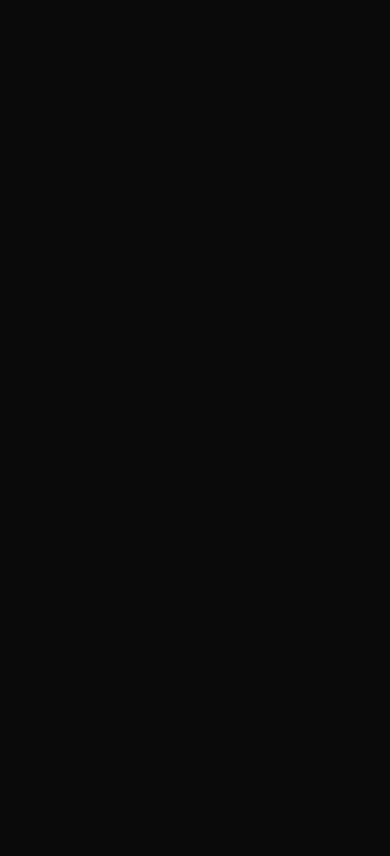
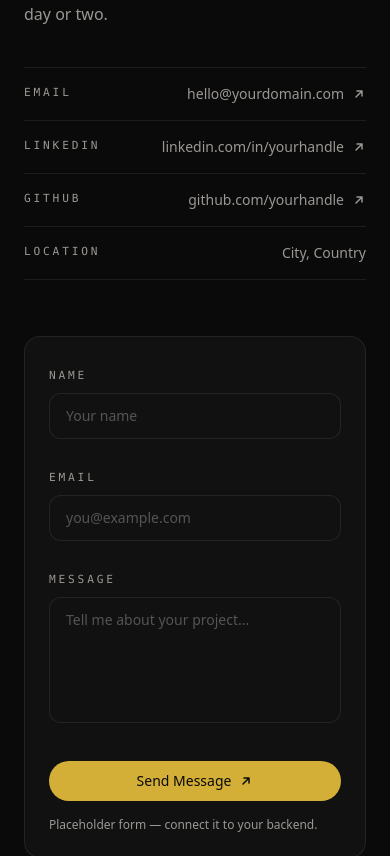
Before and after one commit to D3FAU1T200/portfolio, a React (Vite) app: page / in a window 390 px wide. Shown: the part 8603-9459 px from the top of the page. Before the commit the page ends 8378 px from the top, so only its background shows below. Built offline with nearby package versions, Linux system fonts and the light colour scheme.

Commit message:
contacts section added

```diff
--- a/src/components/sections/Contact.jsx
+++ b/src/components/sections/Contact.jsx
@@ -1,3 +1,217 @@
+import { motion, useReducedMotion } from 'framer-motion'
+import { profile } from '../../data/profile'
+import { Button } from '../ui/Button'
+
+const ease = [0.16, 1, 0.3, 1]
+
+const container = {
+  hidden: {},
+  show: { transition: { staggerChildren: 0.09, delayChildren: 0.05 } },
+}
+
+const item = {
+  hidden: { opacity: 0, y: 20 },
+  show: { opacity: 1, y: 0, transition: { duration: 0.7, ease } },
+}
+
+const field =
+  'mt-2 w-full rounded-xl border border-line bg-surface px-4 py-3 text-sm text-ink transition-colors duration-200 placeholder:text-ink-dim/50 focus:border-accent/60 focus:outline-none focus-visible:ring-2 focus-visible:ring-accent/40'
+
+const label =
+  'font-mono text-[0.7rem] tracking-[0.25em] text-ink-dim uppercase'
+
+function ArrowUpRight() {
+  return (
+    <svg
+      width="14"
+      height="14"
+      viewBox="0 0 14 14"
+      fill="none"
+      aria-hidden="true"
+    >
+      <path
+        d="M4 10L10 4M10 4H5M10 4v5"
+        stroke="currentColor"
+        strokeWidth="1.5"
+        strokeLinecap="round"
+        strokeLinejoin="round"
+      />
+    </svg>
+  )
+}
+
+function stripProtocol(url) {
+  return url.replace(/^https?:\/\//, '')
+}
+
 export function Contact() {
-  return <section id="contact" aria-label="Contact" />
+  const reduce = useReducedMotion()
+
+  const linkedin = profile.socials.find((social) => social.label === 'LinkedIn')
+  const github = profile.socials.find((social) => social.label === 'GitHub')
+
+  const details = [
+    {
+      label: 'Email',
+      value: profile.email,
+      href: `mailto:${profile.email}`,
+    },
+    linkedin && {
+      label: 'LinkedIn',
+      value: stripProtocol(linkedin.url),
+      href: linkedin.url,
+      external: true,
+    },
+    github && {
+      label: 'GitHub',
+      value: stripProtocol(github.url),
+      href: github.url,
+      external: true,
+    },
+    {
+      label: 'Location',
+      value: profile.location,
+    },
+  ].filter(Boolean)
+
+  return (
+    <section
+      id="contact"
+      aria-label="Contact"
+      className="relative scroll-mt-24 border-t border-line"
+    >
+      <motion.div
+        variants={reduce ? undefined : container}
+        initial={reduce ? false : 'hidden'}
+        whileInView={reduce ? undefined : 'show'}
+        viewport={{ once: true, margin: '-100px' }}
+        className="mx-auto w-full max-w-7xl px-6 py-24 sm:px-10 sm:py-32"
+      >
+        <motion.div
+          variants={item}
+          className="flex items-center justify-between gap-4 font-mono text-[0.7rem] tracking-[0.25em] text-ink-dim uppercase"
+        >
+          <span className="text-accent">Contact / 05</span>
+          <span className="hidden sm:block">Say hello</span>
+        </motion.div>
+
+        <div className="mt-14 grid gap-14 lg:grid-cols-2 lg:gap-20">
+          <motion.div variants={item}>
+            <h2 className="max-w-xl font-display text-[clamp(2rem,4.5vw,3.5rem)] leading-[0.95] font-bold tracking-tight text-ink uppercase">
+              Let&apos;s build something{' '}
+              <span className="font-serif font-normal tracking-normal text-accent normal-case italic">
+                meaningful
+              </span>
+              <span
+                aria-hidden="true"
+                className="ml-[0.06em] inline-block h-[0.1em] w-[0.1em] bg-accent align-baseline"
+              />
+            </h2>
+
+            <p className="mt-6 max-w-md text-base leading-relaxed text-ink-dim">
+              I&apos;m open to freelance projects, full-time roles, and
+              collaborations worth building. Share what you&apos;re working on
+              and I&apos;ll reply within a day or two.
+            </p>
+
+            <ul className="mt-10">
+              {details.map((detail) => (
+                <li
+                  key={detail.label}
+                  className="border-t border-line last:border-b"
+                >
+                  {detail.href ? (
+                    <a
+                      href={detail.href}
+                      target={detail.external ? '_blank' : undefined}
+                      rel={detail.external ? 'noreferrer' : undefined}
+                      className="group flex items-center justify-between gap-4 py-4"
+                    >
+                      <span className={label}>{detail.label}</span>
+                      <span className="flex items-center gap-2 text-sm text-ink-dim transition-colors duration-200 group-hover:text-accent">
+                        {detail.value}
+                        <span className="transition-transform duration-200 group-hover:translate-x-0.5 group-hover:-translate-y-0.5">
+                          <ArrowUpRight />
+                        </span>
+                      </span>
+                    </a>
+                  ) : (
+                    <div className="flex items-center justify-between gap-4 py-4">
+                      <span className={label}>{detail.label}</span>
+                      <span className="text-sm text-ink-dim">
+                        {detail.value}
+                      </span>
+                    </div>
+                  )}
+                </li>
+              ))}
+            </ul>
+          </motion.div>
+
+          <motion.div variants={item}>
+            <form
+              onSubmit={(event) => event.preventDefault()}
+              className="rounded-2xl border border-line bg-surface p-6 sm:p-8"
+            >
+              <div className="grid gap-6 sm:grid-cols-2">
+                <div>
+                  <label htmlFor="contact-name" className={label}>
+                    Name
+                  </label>
+                  <input
+                    id="contact-name"
+                    name="name"
+                    type="text"
+                    autoComplete="name"
+                    required
+                    placeholder="Your name"
+                    className={field}
+                  />
+                </div>
+
+                <div>
+                  <label htmlFor="contact-email" className={label}>
+                    Email
+                  </label>
+                  <input
+                    id="contact-email"
+                    name="email"
+                    type="email"
+                    autoComplete="email"
+                    required
+                    placeholder="you@example.com"
+                    className={field}
+                  />
+                </div>
+
+                <div className="sm:col-span-2">
+                  <label htmlFor="contact-message" className={label}>
+                    Message
+                  </label>
+                  <textarea
+                    id="contact-message"
+                    name="message"
+                    rows={5}
+                    required
+                    placeholder="Tell me about your project..."
+                    className={`${field} resize-none`}
+                  />
+                </div>
+              </div>
+
+              <div className="mt-8 flex flex-wrap items-center gap-4">
+                <Button className="w-full sm:w-auto">
+                  Send Message
+                  <ArrowUpRight />
+                </Button>
+                <p className="text-xs text-ink-dim">
+                  Placeholder form — connect it to your backend.
+                </p>
+              </div>
+            </form>
+          </motion.div>
+        </div>
+      </motion.div>
+    </section>
+  )
 }
```
